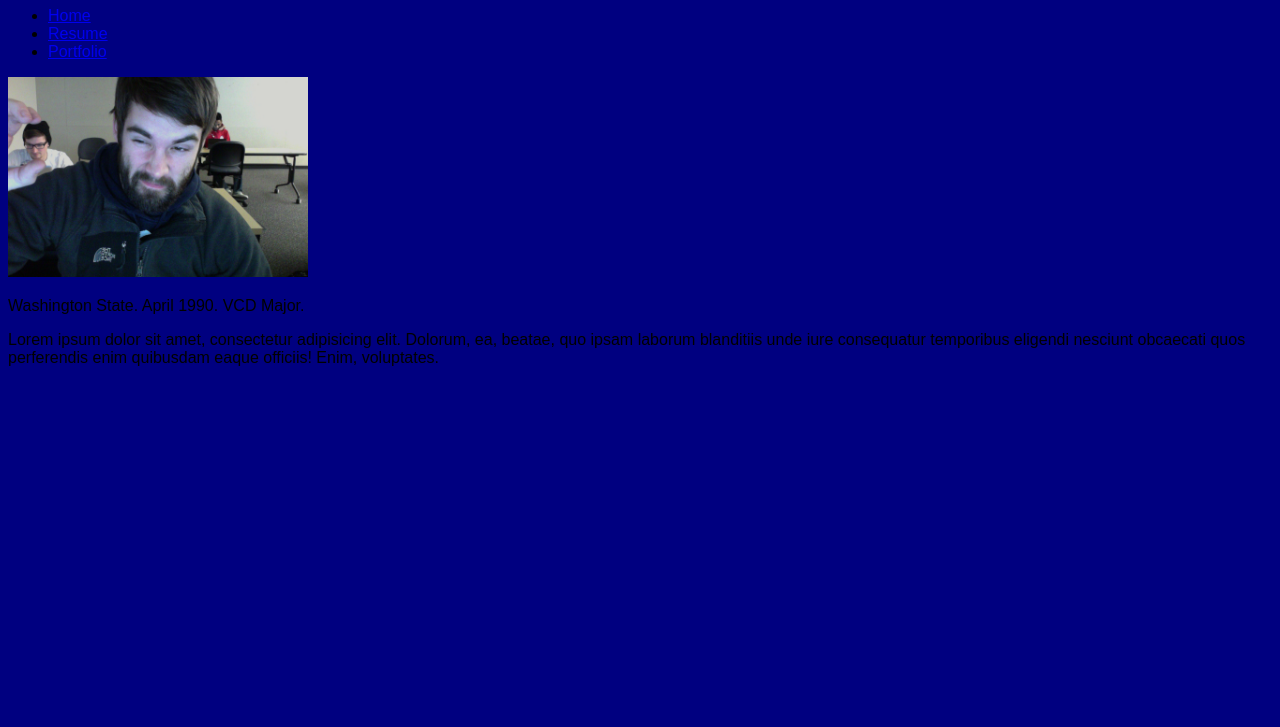
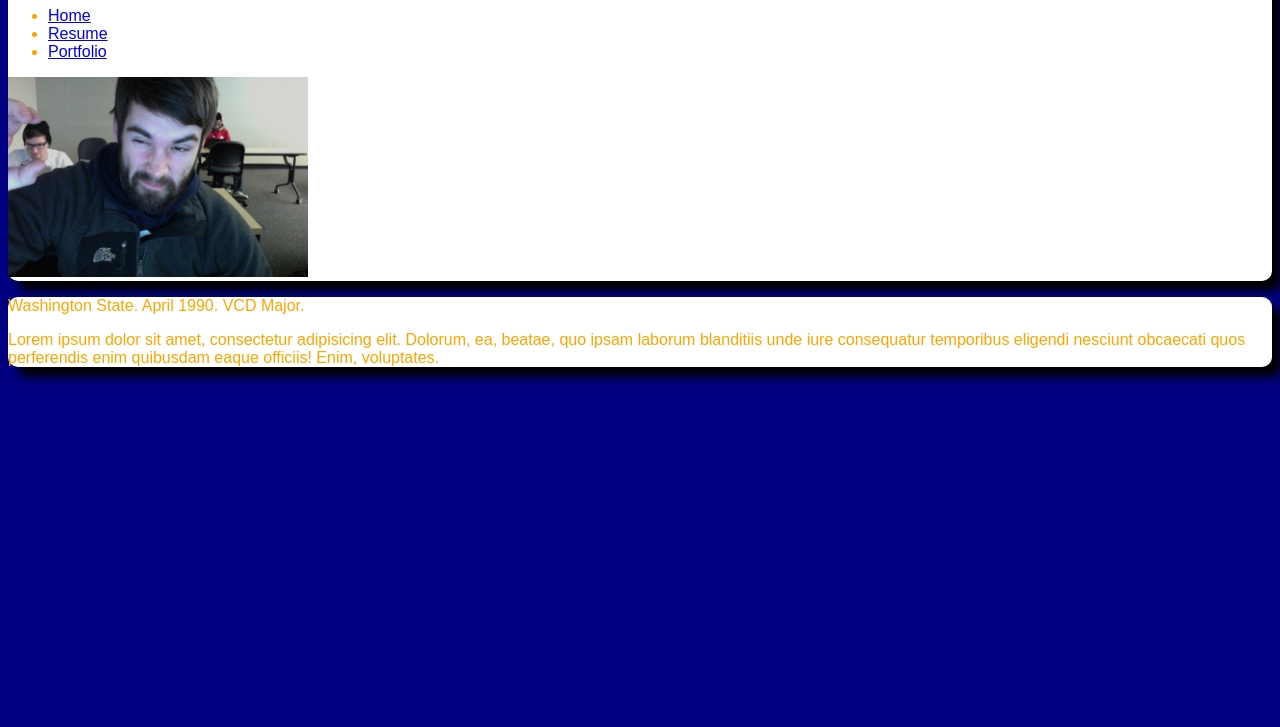
Before and after one commit to jdalgarn/p1-about-me, a plain HTML site: page index.html in a window 1280 px wide. Shown: the part 73-800 px from the top of the page. Drawn offline with Linux system fonts and the light colour scheme.

Commit message:
Columns
Rounded corners and added drop shadows

```diff
--- a/css/styles.css
+++ b/css/styles.css
@@ -1,9 +1,24 @@
 body {
 	background:navy;
 	font-family: arial;
-
+	color: orange;
 }
 
 img{
 	width: 300px;
 }
+
+#leftcol {
+	background: white;
+}
+
+#rightcol {
+	background: white;
+}
+
+.round {border-radius: 10px;
+}
+
+.shadow {
+	box-shadow: 10px 10px 10px black;
+}
--- a/index.html
+++ b/index.html
@@ -8,6 +8,8 @@
 
 </head>
 <body>
+
+	<div id="leftcol" class="round shadow">
 
 	<h1>Jordan Dalgarn</h1>
 
@@ -21,11 +23,15 @@
 
 	<img src="img/me.jpg" alt="Selfie">
 
+	</div>
+
+	<div id="rightcol" class="round shadow">
+
 	<p>Washington State. April 1990. VCD Major.</p>
 
 	<p>Lorem ipsum dolor sit amet, consectetur adipisicing elit. Dolorum, ea, beatae, quo ipsam laborum blanditiis unde iure consequatur temporibus eligendi nesciunt obcaecati quos perferendis enim quibusdam eaque officiis! Enim, voluptates.</p>
 
-
+	</div>
 
 </body>
 </html>
```
